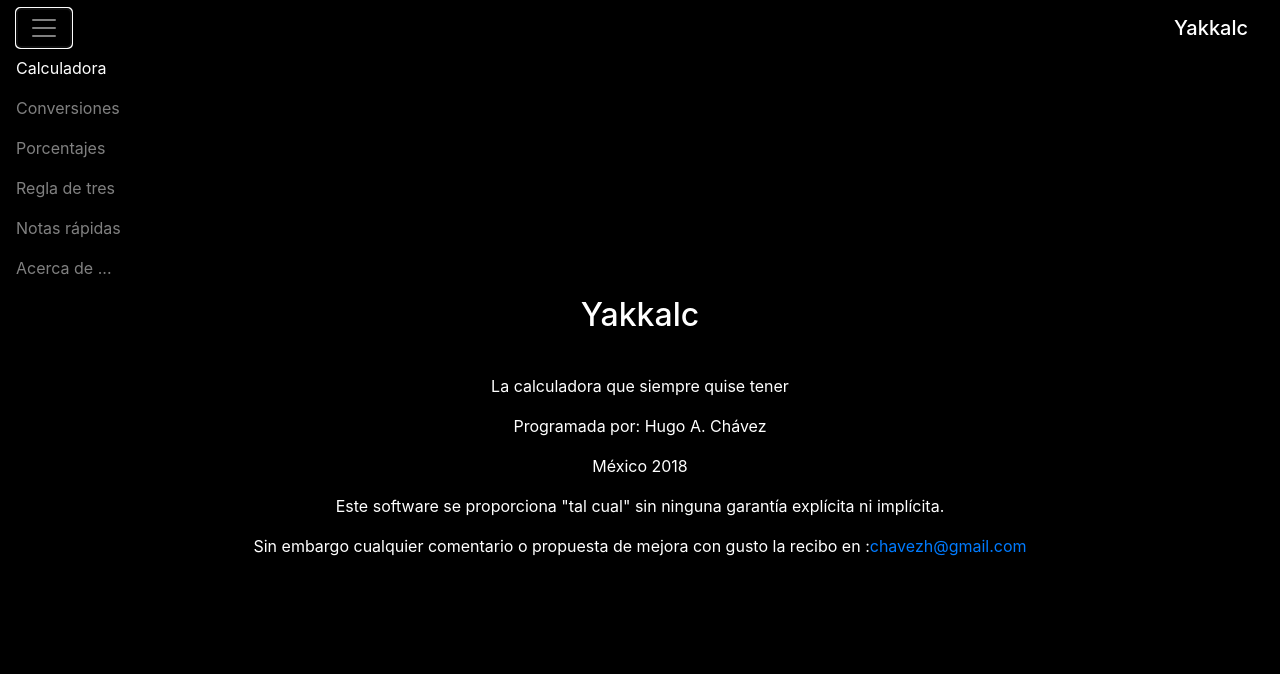
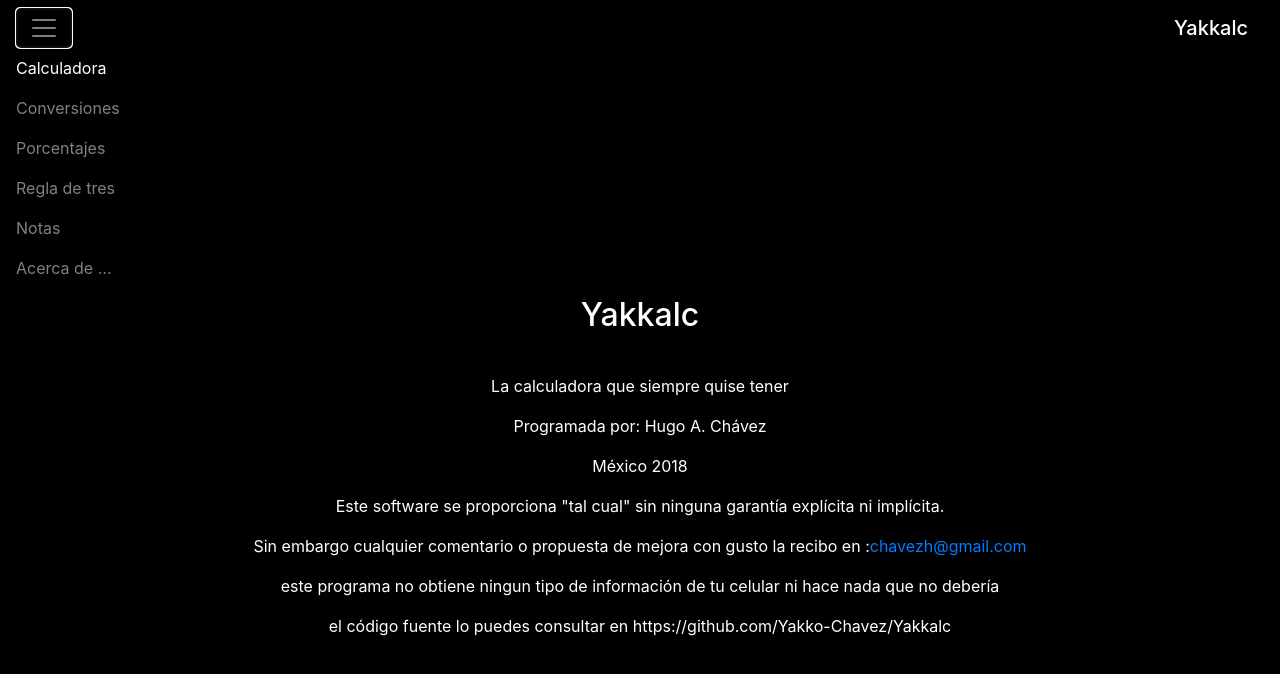
Before and after one commit to Yakko-Chavez/Yakkalc, a plain HTML site: page acercade.html in a window 1280 px wide. Both pictures are taken after a click on the button "Toggle navigation". Drawn offline with Linux system fonts and the light colour scheme.

Commit message:
cambios sencillos de textos

```diff
--- a/acercade.html
+++ b/acercade.html
@@ -40,7 +40,7 @@
                    <a class="nav-link " href="reglade3.html">Regla de tres</a>
                 </li>
                 <li class="nav-item">
-                   <a class="nav-link " href="notas.html">Notas rápidas</a>
+                   <a class="nav-link " href="notas.html">Notas</a>
                 </li>
                 <li class="nav-item">
                    <a class="nav-link " href="acercade.html">Acerca de ...</a>
@@ -56,5 +56,7 @@
 <p>México 2018</p>
 <p>Este software se proporciona "tal cual" sin ninguna garantía explícita ni implícita.</p>
 <p>Sin embargo cualquier comentario o propuesta de mejora con gusto la recibo en :<a href="mailto:chavezh@gmail.com?&subject=Observacion sobre Yakkalc!!">chavezh@gmail.com</a></p>
+<p>este programa no obtiene ningun tipo de información de tu celular ni hace nada que no debería</p>
+<p>el código fuente lo puedes consultar en <a fref="https://github.com/Yakko-Chavez/Yakkalc">https://github.com/Yakko-Chavez/Yakkalc</a></p>
 </body>
 </html>
```
Also changed, not shown: convert.html (+2 -1 lines), index.html (+1 -1 lines), notas.html (+1 -1 lines), porcentajes.html (+2 -1 lines), reglade3.html (+2 -1 lines).
